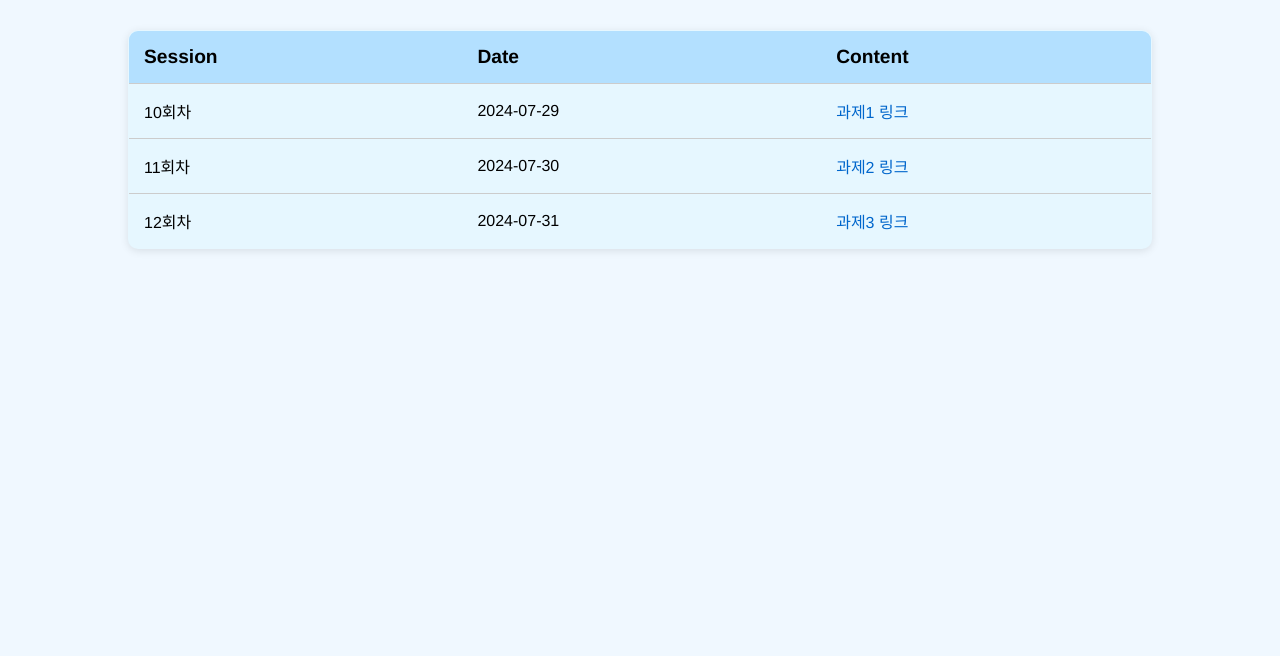
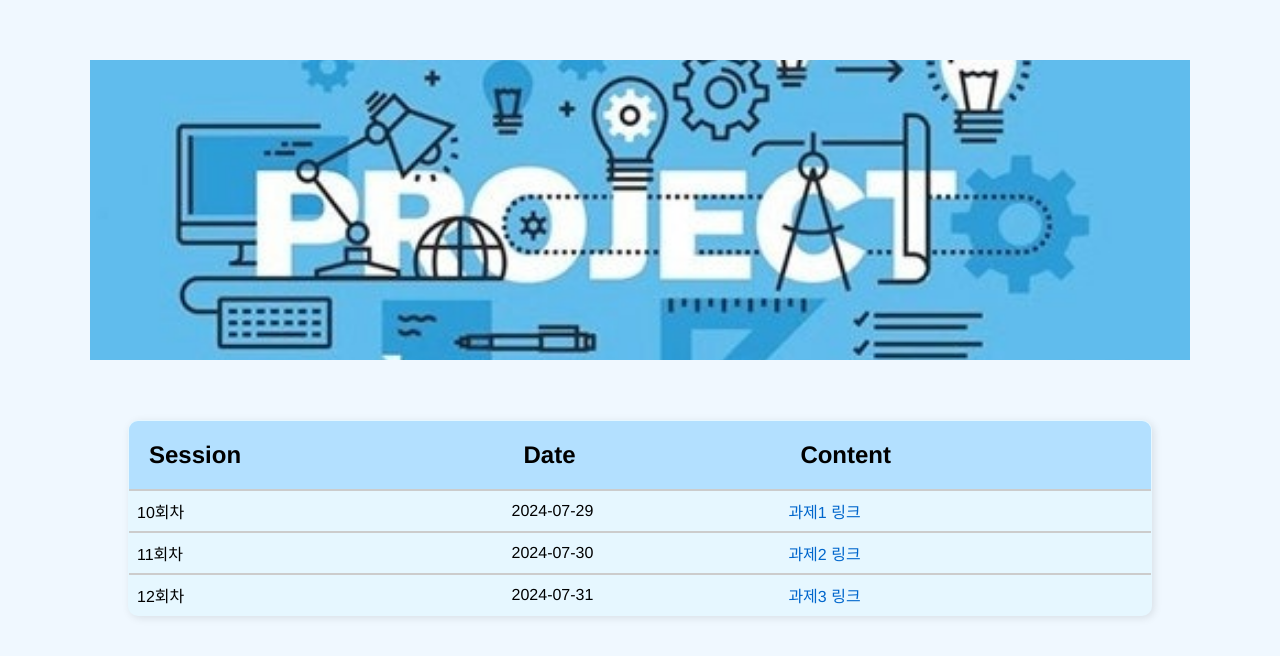
Before and after one commit to Elona52/html2507, a plain HTML site: page index.html in a window 1280 px wide. Drawn offline with Linux system fonts and the light colour scheme.

Commit message:
과제제출1

```diff
--- a/index.html
+++ b/index.html
@@ -7,7 +7,7 @@
   <title>이지민 과제방</title>
   <link rel="stylesheet" href="./style.css">
 </head>
-
+<img src="./image.jpg" style="display:block; margin-left:auto; margin-right:auto; padding:60px 20px;" alt="project" />
 <body>
   <table style="border: 1px solid red;" cellspacing="0" cellpadding="5">
     <tr>
--- a/style.css
+++ b/style.css
@@ -6,11 +6,20 @@ body {
 }
 
 /* 헤더 스타일 */
-header {
-  background: url('./header_image.jpg') no-repeat center/cover;
-  padding: 60px 20px;
+header{
+  background: url('./image.jpg') no-repeat center / cover;
+}
+  .img-container {
   text-align: center;
+  padding: 60px 20px; /* 부모에 패딩 */
 }
+img {
+  display: inline-block;  /* 기본 값인 inline 상태 유지 */
+    width: 1100px;
+  height: 300px;
+  object-fit: cover;
+}
+
 
 header h1 {
   color: white;
@@ -22,10 +31,10 @@ header h1 {
 /* 표 스타일 */
 table {
   width: 80%;
-  margin: 30px auto;
+  margin: 0px auto;
   border-collapse: collapse;
   background-color: #e6f7ff;
-  box-shadow: 0px 2px 8px rgba(0,0,0,0.1);
+  box-shadow: 2px 2px 8px rgba(0,0,0,0.1);
   border-radius: 10px;
   overflow: hidden;
 }
@@ -33,15 +42,15 @@ table {
 /* 표 헤더 스타일 */
 th {
   background-color: #b3e0ff;
-  padding: 15px;
-  font-size: 1.2em;
+  padding: 20px;
+  font-size: 1.5em;
   text-align: left;
 }
 
 /* 표 본문 셀 */
 td {
-  padding: 15px;
-  border-top: 1px solid #ccc;
+  padding: 8px;
+  border-top: 2px solid #ccc;
 }
 
 /* 링크 스타일 */
```
Also changed, not shown: image.jpg (renamed from header_image.jpg).
